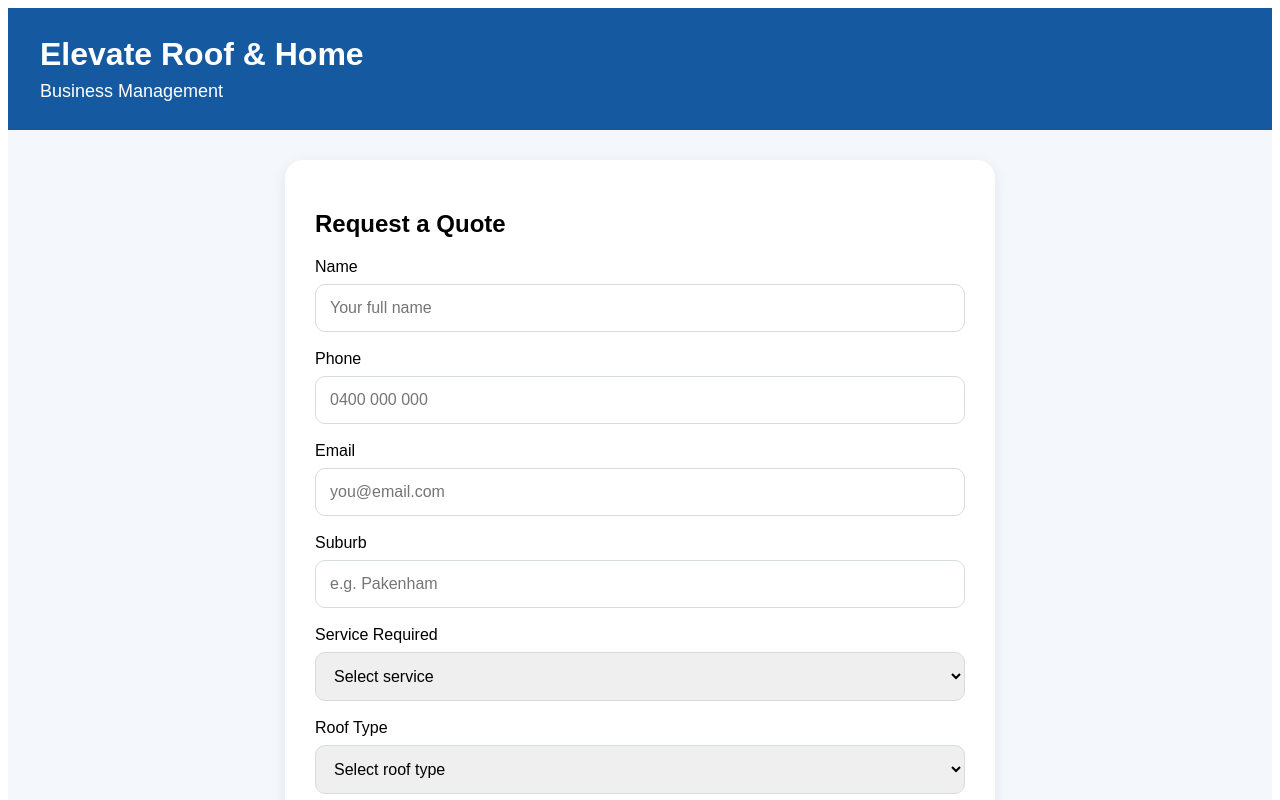
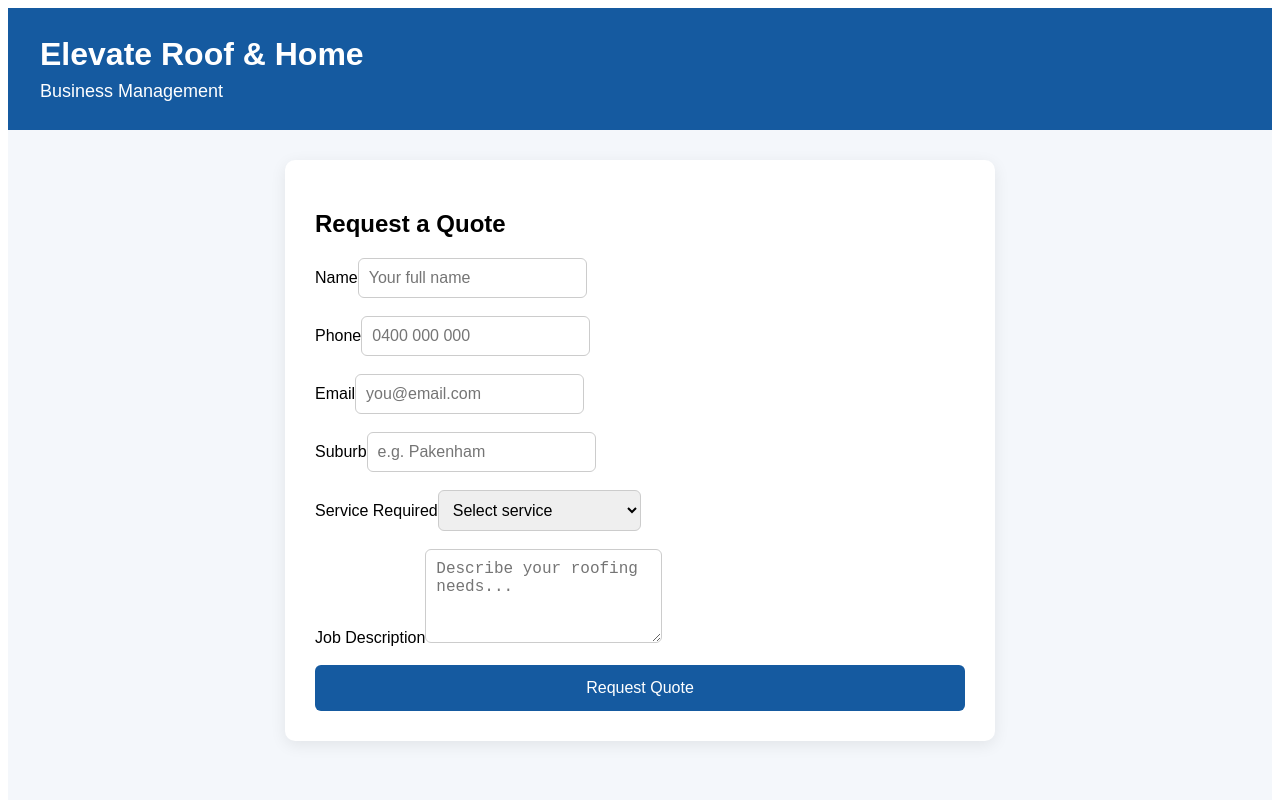
Before and after one commit to elevateroofandhome/Elevateapp, a Next.js app: page / in a window 1280 px wide. Shown: the top 800 px of the page. Built offline with nearby package versions, Linux system fonts and the light colour scheme.

Commit message:
Update page.js

```diff
--- a/app/page.js
+++ b/app/page.js
@@ -1,13 +1,20 @@
 export default function Home() {
+  const inputStyle = {
+    padding: "10px",
+    fontSize: "16px",
+    borderRadius: "6px",
+    border: "1px solid #ccc",
+  };
+
   return (
     <main
       style={{
         minHeight: "100vh",
         background: "#f4f7fb",
         fontFamily: "Arial, sans-serif",
-        padding: "0",
       }}
     >
+      {/* HEADER */}
       <div
         style={{
           background: "#155aa0",
@@ -23,13 +30,14 @@ export default function Home() {
         </p>
       </div>
 
+      {/* FORM SECTION */}
       <section
         style={{
           background: "white",
           margin: "30px auto",
           padding: "30px",
           maxWidth: "650px",
-          borderRadius: "18px",
+          borderRadius: "10px",
           boxShadow: "0 4px 16px rgba(0,0,0,0.08)",
         }}
       >
@@ -37,19 +45,21 @@ export default function Home() {
 
         <form
           action="https://formspree.io/f/xjglvzde"
-          method="post"
+          method="POST"
           style={{
             display: "flex",
             flexDirection: "column",
             gap: "18px",
           }}
         >
+          {/* SUBJECT */}
           <input
             type="hidden"
             name="_subject"
             value="New Quote Request - Elevate Roof & Home Improvements"
           />
 
+          {/* NAME */}
           <label>
             Name
             <input
@@ -61,6 +71,7 @@ export default function Home() {
             />
           </label>
 
+          {/* PHONE */}
           <label>
             Phone
             <input
@@ -72,17 +83,19 @@ export default function Home() {
             />
           </label>
 
+          {/* EMAIL */}
           <label>
             Email
             <input
               type="email"
-              name="_replyto"
+              name="email"
               placeholder="you@email.com"
               required
               style={inputStyle}
             />
           </label>
 
+          {/* SUBURB */}
           <label>
             Suburb
             <input
@@ -93,74 +106,47 @@ export default function Home() {
             />
           </label>
 
+          {/* SERVICE */}
           <label>
             Service Required
-            <select name="service" required style={inputStyle}>
+            <select name="service" style={inputStyle}>
               <option value="">Select service</option>
-              <option value="Roof Restoration">Roof Restoration</option>
-              <option value="Roof Repairs">Roof Repairs</option>
-              <option value="Roof Cleaning">Roof Cleaning</option>
-              <option value="Re-bedding / Re-pointing">
-                Re-bedding / Re-pointing
-              </option>
-              <option value="Gutters / Fascia">Gutters / Fascia</option>
-              <option value="Home Improvements">Home Improvements</option>
-              <option value="Other">Other</option>
+              <option>Roof Restoration</option>
+              <option>Roof Repairs</option>
+              <option>Re-bedding & Pointing</option>
+              <option>Leak Detection</option>
+              <option>Other</option>
             </select>
           </label>
 
-          <label>
-            Roof Type
-            <select name="roof_type" style={inputStyle}>
-              <option value="">Select roof type</option>
-              <option value="Concrete Tile">Concrete Tile</option>
-              <option value="Terracotta Tile">Terracotta Tile</option>
-              <option value="Metal Roof">Metal Roof</option>
-              <option value="Not Sure">Not Sure</option>
-            </select>
-          </label>
-
+          {/* JOB DESCRIPTION */}
           <label>
             Job Description
             <textarea
-              name="details"
-              placeholder="Describe the job..."
-              required
-              style={{
-                ...inputStyle,
-                minHeight: "120px",
-                resize: "vertical",
-              }}
+              name="message"
+              placeholder="Describe your roofing needs..."
+              rows="4"
+              style={inputStyle}
             />
           </label>
 
+          {/* BUTTON */}
           <button
             type="submit"
             style={{
-              padding: "16px",
               background: "#155aa0",
               color: "white",
+              padding: "14px",
               border: "none",
-              borderRadius: "10px",
-              fontSize: "18px",
-              fontWeight: "bold",
+              borderRadius: "6px",
+              fontSize: "16px",
               cursor: "pointer",
             }}
           >
-            Submit Quote Request
+            Request Quote
           </button>
         </form>
       </section>
     </main>
   );
 }
-
-const inputStyle = {
-  width: "100%",
-  padding: "14px",
-  marginTop: "8px",
-  borderRadius: "10px",
-  border: "1px solid #d5dce5",
-  fontSize: "16px",
-  boxSizing: "border-box",
-};
```
